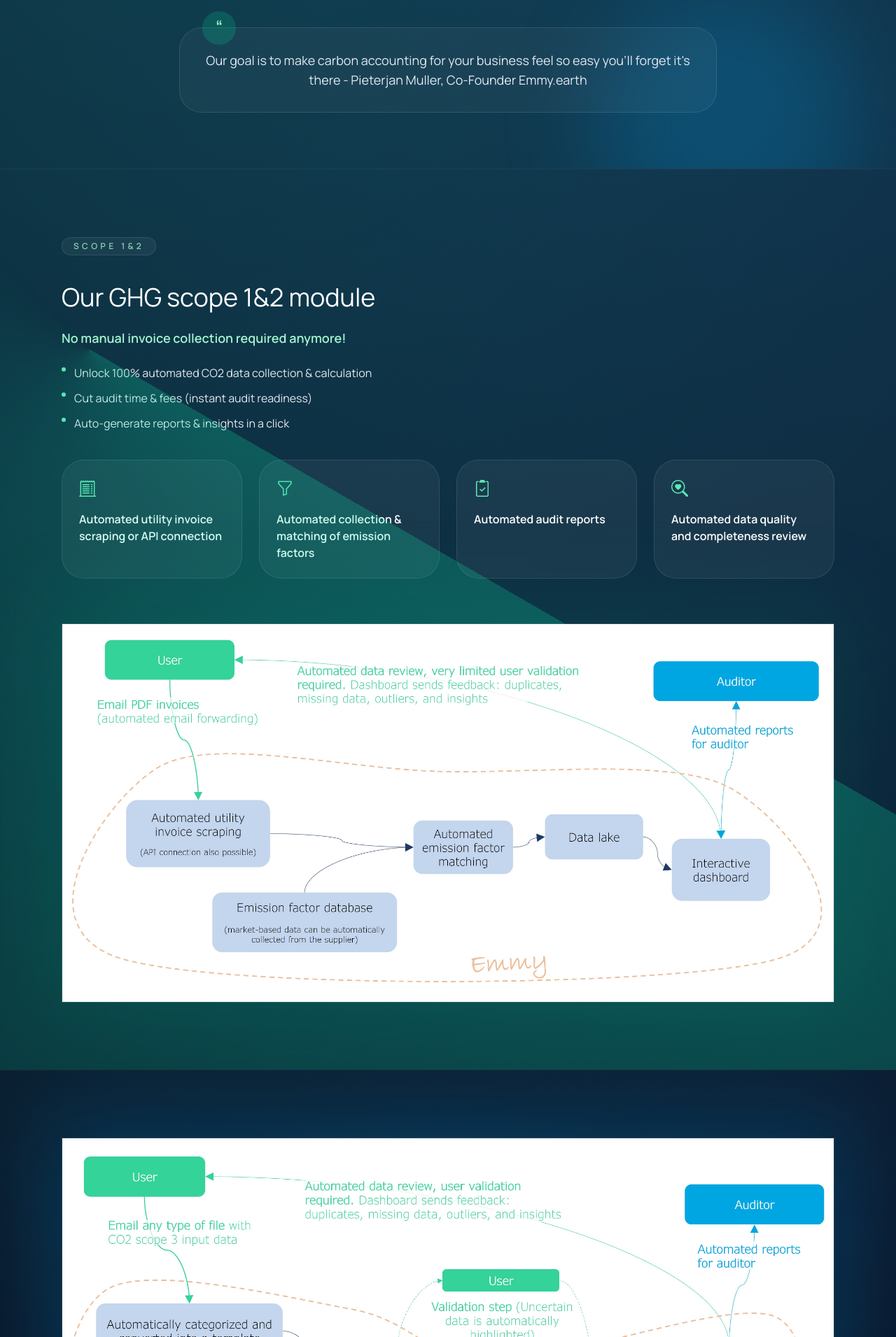
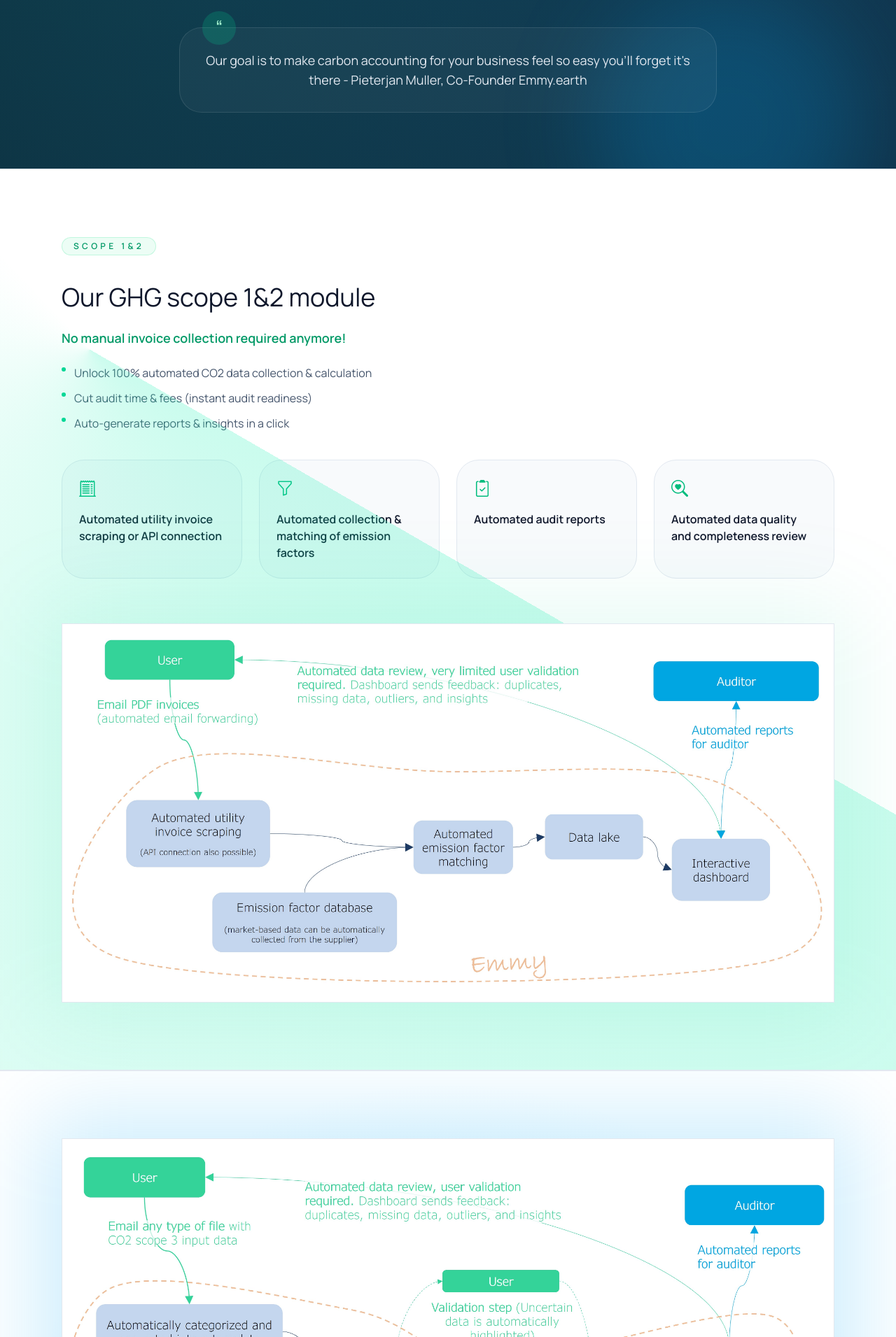
Before and after one commit to emmy-earth/promo-website, a Jekyll site: the page built from prototype_4.html, in a window 1280 px wide. Shown: the part 930-2841 px from the top of the page at 70% size. Built offline with Jekyll 4.4.1, drawn with Linux system fonts in a browser that asks for light colours; some web fonts are replaced; comment, search, counter and statistics services are not loaded.

Commit message:
white modus

```diff
--- a/prototype_4.html
+++ b/prototype_4.html
@@ -45,62 +45,62 @@ description: "Automated carbon accounting platform with AI-powered carbon analys
   </div>
 </section>
 
-<section id="scope1-2" class="relative overflow-hidden border-y border-white/5 py-24">
+<section id="scope1-2" class="relative overflow-hidden border-y border-slate-200 bg-white py-24 text-slate-900">
   <div class="pointer-events-none absolute inset-0 bg-[conic-gradient(from_120deg_at_10%_20%,rgba(16,240,176,0.22),rgba(16,240,176,0)_55%)]"></div>
   <div class="mx-auto max-w-6xl px-6">
     <div class="grid gap-16">
       <div class="space-y-10" data-animate>
-        <div class="inline-flex items-center gap-2 rounded-full border border-white/10 bg-white/5 px-4 py-1 text-xs font-semibold uppercase tracking-[0.36em] text-emerald-200/80">
+        <div class="inline-flex items-center gap-2 rounded-full border border-emerald-200/60 bg-emerald-50 px-4 py-1 text-xs font-semibold uppercase tracking-[0.36em] text-emerald-600">
           Scope 1&amp;2
         </div>
         <div class="space-y-6">
-          <h2 class="font-display text-3xl text-white sm:text-4xl">Our GHG scope 1&amp;2 module</h2>
-          <p class="text-lg font-semibold text-emerald-200">No manual invoice collection required anymore!</p>
-          <ul class="space-y-3 text-base text-slate-200">
+          <h2 class="font-display text-3xl text-slate-900 sm:text-4xl">Our GHG scope 1&amp;2 module</h2>
+          <p class="text-lg font-semibold text-emerald-600">No manual invoice collection required anymore!</p>
+          <ul class="space-y-3 text-base text-slate-600">
             <li class="flex items-start gap-3">
-              <span class="mt-1 h-1.5 w-1.5 rounded-full bg-emerald-300"></span>
+              <span class="mt-1 h-1.5 w-1.5 rounded-full bg-emerald-400"></span>
               Unlock 100% automated CO2 data collection &amp; calculation
             </li>
             <li class="flex items-start gap-3">
-              <span class="mt-1 h-1.5 w-1.5 rounded-full bg-emerald-300"></span>
+              <span class="mt-1 h-1.5 w-1.5 rounded-full bg-emerald-400"></span>
               Cut audit time &amp; fees (instant audit readiness)
             </li>
             <li class="flex items-start gap-3">
-              <span class="mt-1 h-1.5 w-1.5 rounded-full bg-emerald-300"></span>
+              <span class="mt-1 h-1.5 w-1.5 rounded-full bg-emerald-400"></span>
               Auto-generate reports &amp; insights in a click
             </li>
           </ul>
         </div>
         <div class="grid gap-6 sm:grid-cols-2 lg:grid-cols-4" data-animate data-delay="0.12s">
-          <div class="group rounded-4xl border border-white/10 bg-white/5 p-6 shadow-card transition hover:-translate-y-1 hover:border-emerald-400/40 hover:shadow-aurora">
-            <div class="text-2xl text-emerald-300">
+          <div class="group rounded-4xl border border-slate-200 bg-slate-50 p-6 shadow-card transition hover:-translate-y-1 hover:border-emerald-400/40 hover:shadow-aurora">
+            <div class="text-2xl text-emerald-500">
               <i class="bi bi-receipt-cutoff"></i>
             </div>
-            <h4 class="mt-4 text-base font-semibold text-white">Automated utility invoice scraping or API connection</h4>
+            <h4 class="mt-4 text-base font-semibold text-slate-900">Automated utility invoice scraping or API connection</h4>
           </div>
-          <div class="group rounded-4xl border border-white/10 bg-white/5 p-6 shadow-card transition hover:-translate-y-1 hover:border-emerald-400/40 hover:shadow-aurora">
-            <div class="text-2xl text-emerald-300">
+          <div class="group rounded-4xl border border-slate-200 bg-slate-50 p-6 shadow-card transition hover:-translate-y-1 hover:border-emerald-400/40 hover:shadow-aurora">
+            <div class="text-2xl text-emerald-500">
               <i class="bi bi-funnel"></i>
             </div>
-            <h4 class="mt-4 text-base font-semibold text-white">Automated collection &amp; matching of emission factors</h4>
+            <h4 class="mt-4 text-base font-semibold text-slate-900">Automated collection &amp; matching of emission factors</h4>
           </div>
-          <div class="group rounded-4xl border border-white/10 bg-white/5 p-6 shadow-card transition hover:-translate-y-1 hover:border-emerald-400/40 hover:shadow-aurora">
-            <div class="text-2xl text-emerald-300">
+          <div class="group rounded-4xl border border-slate-200 bg-slate-50 p-6 shadow-card transition hover:-translate-y-1 hover:border-emerald-400/40 hover:shadow-aurora">
+            <div class="text-2xl text-emerald-500">
               <i class="bi bi-clipboard2-check"></i>
             </div>
-            <h4 class="mt-4 text-base font-semibold text-white">Automated audit reports</h4>
+            <h4 class="mt-4 text-base font-semibold text-slate-900">Automated audit reports</h4>
           </div>
-          <div class="group rounded-4xl border border-white/10 bg-white/5 p-6 shadow-card transition hover:-translate-y-1 hover:border-emerald-400/40 hover:shadow-aurora">
-            <div class="text-2xl text-emerald-300">
+          <div class="group rounded-4xl border border-slate-200 bg-slate-50 p-6 shadow-card transition hover:-translate-y-1 hover:border-emerald-400/40 hover:shadow-aurora">
+            <div class="text-2xl text-emerald-500">
               <i class="bi bi-search-heart"></i>
             </div>
-            <h4 class="mt-4 text-base font-semibold text-white">Automated data quality and completeness review</h4>
+            <h4 class="mt-4 text-base font-semibold text-slate-900">Automated data quality and completeness review</h4>
           </div>
         </div>
       </div>
       <div class="relative" data-animate data-delay="0.18s">
         <div class="absolute -inset-6 rounded-5xl bg-emerald-400/10 blur-3xl"></div>
-        <a href="{{ site.baseurl }}/assets/images/flowchart_scope_1_2_white_v2.jpg" class="relative block overflow-hidden rounded-5xl border border-white/10 bg-white/[0.03] shadow-aurora lightbox-trigger">
+        <a href="{{ site.baseurl }}/assets/images/flowchart_scope_1_2_white_v2.jpg" class="relative block overflow-hidden rounded-5xl border border-slate-200 bg-white shadow-aurora lightbox-trigger">
           <img src="{{ site.baseurl }}/assets/images/flowchart_scope_1_2_white_v2.jpg" alt="CO2 Scope 1&2 Process" class="w-full object-cover" />
         </a>
       </div>
@@ -108,68 +108,68 @@ description: "Automated carbon accounting platform with AI-powered carbon analys
   </div>
 </section>
 
-<section id="scope3" class="relative overflow-hidden py-24">
+<section id="scope3" class="relative overflow-hidden border-y border-slate-200 bg-white py-24 text-slate-900">
   <div class="pointer-events-none absolute inset-0 bg-[radial-gradient(circle_at_center,rgba(56,189,248,0.2),rgba(56,189,248,0)_70%)]"></div>
   <div class="mx-auto max-w-6xl px-6">
     <div class="grid gap-16">
       <div class="relative order-last lg:order-first" data-animate>
         <div class="absolute -inset-8 rounded-5xl bg-sky-500/20 blur-3xl"></div>
-        <a href="{{ site.baseurl }}/assets/images/flowchart_scope_3_white_v2.jpg" class="relative block overflow-hidden rounded-5xl border border-white/10 bg-white/[0.03] shadow-aurora lightbox-trigger">
+        <a href="{{ site.baseurl }}/assets/images/flowchart_scope_3_white_v2.jpg" class="relative block overflow-hidden rounded-5xl border border-slate-200 bg-white shadow-aurora lightbox-trigger">
           <img src="{{ site.baseurl }}/assets/images/flowchart_scope_3_white_v2.jpg" alt="CO2 Scope 3 Process" class="max-h-[585px] w-full object-cover" />
         </a>
       </div>
       <div class="space-y-10" data-animate data-delay="0.12s">
-        <div class="inline-flex items-center gap-2 rounded-full border border-white/10 bg-white/5 px-4 py-1 text-xs font-semibold uppercase tracking-[0.36em] text-emerald-200/80">
+        <div class="inline-flex items-center gap-2 rounded-full border border-emerald-200/60 bg-emerald-50 px-4 py-1 text-xs font-semibold uppercase tracking-[0.36em] text-emerald-600">
           Scope 3
         </div>
         <div class="space-y-6">
-          <h2 class="font-display text-3xl text-white sm:text-4xl">Our GHG scope 3 module</h2>
-          <p class="text-lg font-semibold text-emerald-200">No need to complete data-input templates anymore!</p>
-          <ul class="space-y-3 text-base text-slate-200">
+          <h2 class="font-display text-3xl text-slate-900 sm:text-4xl">Our GHG scope 3 module</h2>
+          <p class="text-lg font-semibold text-emerald-600">No need to complete data-input templates anymore!</p>
+          <ul class="space-y-3 text-base text-slate-600">
             <li class="flex items-start gap-3">
-              <span class="mt-1 h-1.5 w-1.5 rounded-full bg-emerald-300"></span>
+              <span class="mt-1 h-1.5 w-1.5 rounded-full bg-emerald-400"></span>
               Unlock 100% automated CO2 scope 3 data-input template completion
             </li>
             <li class="flex items-start gap-3">
-              <span class="mt-1 h-1.5 w-1.5 rounded-full bg-emerald-300"></span>
+              <span class="mt-1 h-1.5 w-1.5 rounded-full bg-emerald-400"></span>
               Cut audit time &amp; fees (instant audit readiness)
             </li>
             <li class="flex items-start gap-3">
-              <span class="mt-1 h-1.5 w-1.5 rounded-full bg-emerald-300"></span>
+              <span class="mt-1 h-1.5 w-1.5 rounded-full bg-emerald-400"></span>
               Auto-generate reports &amp; insights in a click
             </li>
           </ul>
         </div>
         <div class="grid gap-6 sm:grid-cols-2 lg:grid-cols-5" data-animate data-delay="0.18s">
-          <div class="rounded-4xl border border-white/10 bg-white/5 p-6 shadow-card">
-            <div class="text-2xl text-emerald-300">
+          <div class="rounded-4xl border border-slate-200 bg-slate-50 p-6 shadow-card">
+            <div class="text-2xl text-emerald-500">
               <i class="bi bi-file-earmark-spreadsheet"></i>
             </div>
-            <h4 class="mt-4 text-base font-semibold text-white">Automated completion of data collection templates</h4>
+            <h4 class="mt-4 text-base font-semibold text-slate-900">Automated completion of data collection templates</h4>
           </div>
-          <div class="rounded-4xl border border-white/10 bg-white/5 p-6 shadow-card">
-            <div class="text-2xl text-emerald-300">
+          <div class="rounded-4xl border border-slate-200 bg-slate-50 p-6 shadow-card">
+            <div class="text-2xl text-emerald-500">
               <i class="bi bi-broadcast"></i>
             </div>
-            <h4 class="mt-4 text-base font-semibold text-white">Automated collection &amp; matching of emission factors</h4>
+            <h4 class="mt-4 text-base font-semibold text-slate-900">Automated collection &amp; matching of emission factors</h4>
           </div>
-          <div class="rounded-4xl border border-white/10 bg-white/5 p-6 shadow-card">
-            <div class="text-2xl text-emerald-300">
+          <div class="rounded-4xl border border-slate-200 bg-slate-50 p-6 shadow-card">
+            <div class="text-2xl text-emerald-500">
               <i class="bi bi-patch-check"></i>
             </div>
-            <h4 class="mt-4 text-base font-semibold text-white">Automated audit reports</h4>
+            <h4 class="mt-4 text-base font-semibold text-slate-900">Automated audit reports</h4>
           </div>
-          <div class="rounded-4xl border border-white/10 bg-white/5 p-6 shadow-card">
-            <div class="text-2xl text-emerald-300">
+          <div class="rounded-4xl border border-slate-200 bg-slate-50 p-6 shadow-card">
+            <div class="text-2xl text-emerald-500">
               <i class="bi bi-journal-check"></i>
             </div>
-            <h4 class="mt-4 text-base font-semibold text-white">Automated data quality and completeness review</h4>
+            <h4 class="mt-4 text-base font-semibold text-slate-900">Automated data quality and completeness review</h4>
           </div>
-          <div class="rounded-4xl border border-white/10 bg-white/5 p-6 shadow-card sm:col-span-2 lg:col-span-1">
-            <div class="text-2xl text-emerald-300">
+          <div class="rounded-4xl border border-slate-200 bg-slate-50 p-6 shadow-card sm:col-span-2 lg:col-span-1">
+            <div class="text-2xl text-emerald-500">
               <i class="bi bi-lightbulb"></i>
             </div>
-            <h4 class="mt-4 text-base font-semibold text-white">Fill data gaps with intelligent data estimates</h4>
+            <h4 class="mt-4 text-base font-semibold text-slate-900">Fill data gaps with intelligent data estimates</h4>
           </div>
         </div>
       </div>
```
